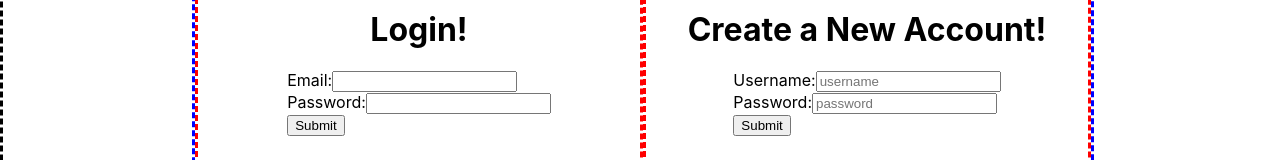
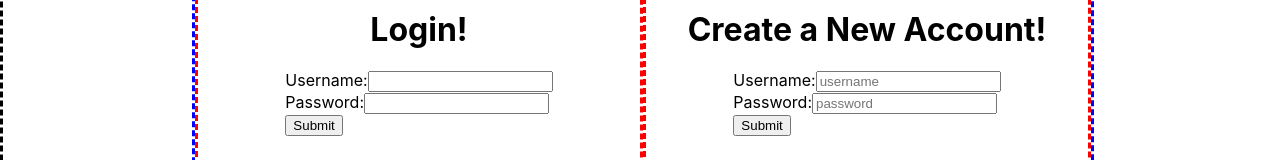
Before and after one commit to MarSchlaefer/greatreads_frontend, a React (Create React App) app: page / in a window 1280 px wide. Shown: the part 344-504 px from the top of the page. Built offline with nearby package versions, Linux system fonts and the light colour scheme; no server answers.

Commit message:
Finished login.

```diff
--- a/src/App.js
+++ b/src/App.js
@@ -15,7 +15,6 @@ class App extends Component {
     super()
     this.state = {
       books: [],
-      login: 'loggedout',
       auth: Auth.isUserAuthenticated()
     }
   }
@@ -41,13 +40,13 @@ class App extends Component {
   }
 
   renderContent = () => {
-    console.log(this.state.login)
-    if (this.state.login === 'loggedout') {
+    console.log("Auth state at render", this.state.auth)
+    if (!this.state.auth) {
       return <Route
               exact path="/"
-              render={(props) => <PublicHome {...props} handleLogin={this.handleLogin} handleSubmit={this.handleSubmit} books={this.state.books}/>}
+              render={(props) => <PublicHome {...props} handleLogin={this.handleLogin} books={this.state.books}/>}
             />
-    } else if (this.state.login === 'loggedin') {
+    } else {
       return <Route
               exact path="/" component={UserHome}
             />
@@ -62,12 +61,28 @@ class App extends Component {
       }, console.log(this.state.books)))
   }
 
-  handleLogin = (e) => {
+  handleLogin = (e, data) => {
     e.preventDefault()
     // console.log("in handleLogin");
-    this.setState({
-      login: 'loggedin'
-    })
+    // this.setState({
+    //   login: 'loggedin'
+    // })
+    fetch("http://localhost:3000/api/v1/login", {
+      method: 'POST',
+      headers: {
+        "Content-Type": "application/json"
+      },
+      body: JSON.stringify({
+        user: data
+      })
+    }).then(res => res.json())
+    .then(currUser => {
+      console.log("This is current User", currUser)
+      Auth.authenticateToken(currUser.jwt)
+      this.setState({
+        auth: Auth.isUserAuthenticated()
+      }, console.log(this.state.auth))
+    }).catch(error => console.log(error))
   }
 
   handleSubmit = (e, data) => {
@@ -82,8 +97,13 @@ class App extends Component {
         user: data,
       })
     }).then (res => res.json())
-    .then (newUser => console.log(newUser))
-    .catch (error => console.log(error))
+    .then (newUser => {
+      console.log(newUser)
+      Auth.authenticateToken(newUser.jwt)
+      this.setState({
+        auth: Auth.isUserAuthenticated()
+      }, console.log(this.state.auth))
+    }).catch (error => console.log(error))
   }
 } //end of class
 
--- a/src/components/loginMain.js
+++ b/src/components/loginMain.js
@@ -14,11 +14,11 @@ class LoginMain extends Component {
     return (
       <div className="login-container">
         <h1>Login!</h1>
-        <form onSubmit={this.props.handleLogin}>
+        <form onSubmit={(e) => this.props.handleLogin(e, this.state)}>
           <label>
-            Email:
+            Username:
           </label>
-          <input type="text" name="email" onChange={this.inputChange} value={this.state.email}/>
+          <input type="text" name="username" onChange={this.inputChange} value={this.state.username}/>
         <br />
           <label>
             Password:
@@ -32,10 +32,13 @@ class LoginMain extends Component {
     )
   }
 
-  inputChange = (event) => {
-    console.log(this.state)
+  inputChange = (e) => {
+    const name = e.target.name
+    const val = e.target.value
+    console.log(name);
+    console.log(val);
     this.setState({
-      [event.target.name]: event.target.value
+      [name]: val,
     })
   }
 
```
